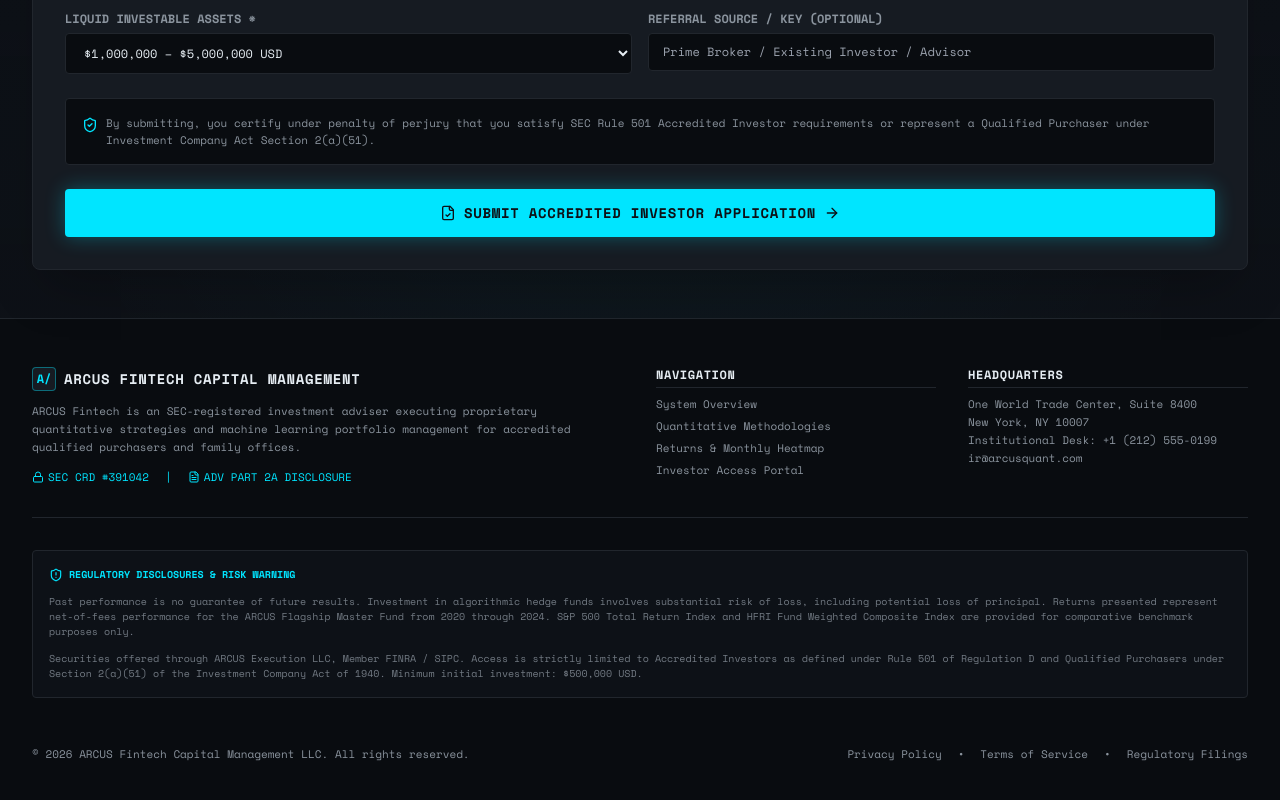
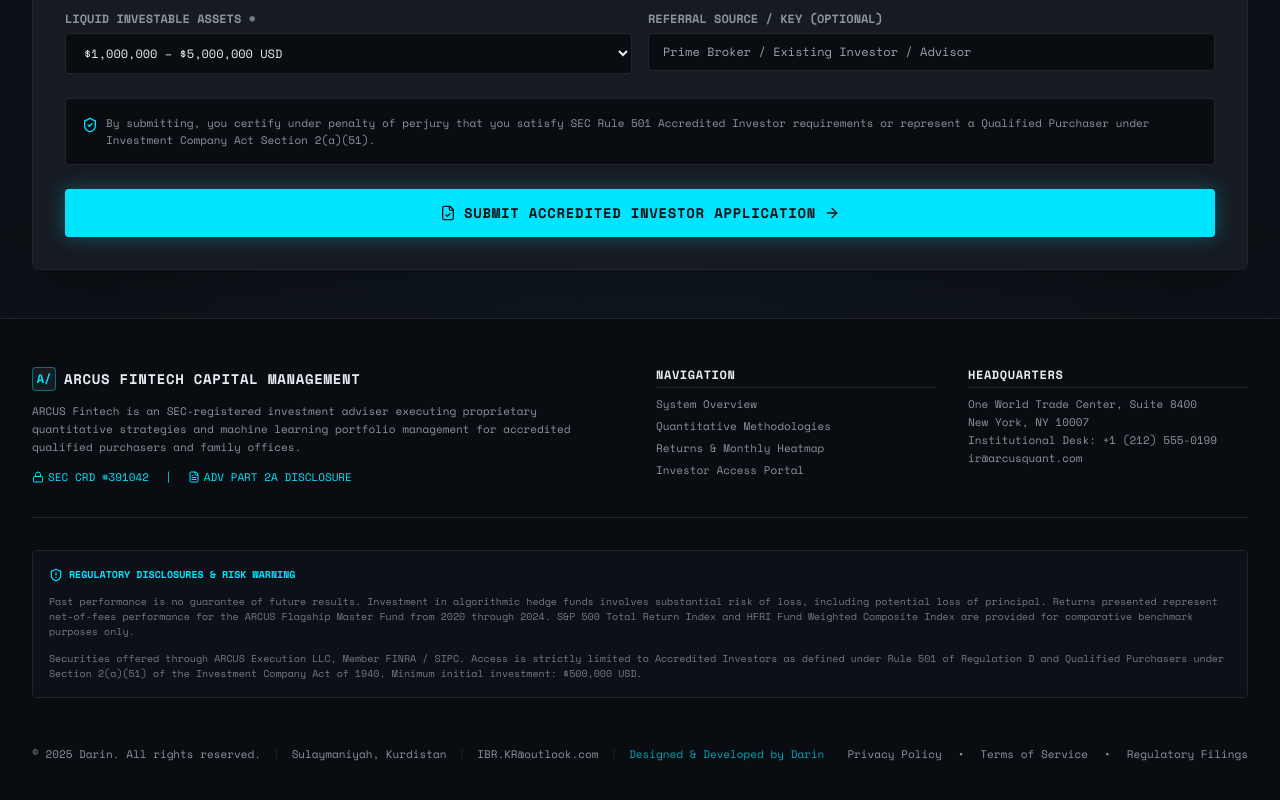
Before and after one commit to IKRtheTHERD/arcus-fintech, a Next.js app: page / in a window 1280 px wide. Shown: the part 4768-5568 px from the top of the page. Built offline with nearby package versions, Linux system fonts and the light colour scheme.

Commit message:
feat: smooth scrolling + personal branding in footer

```diff
--- a/src/app/globals.css
+++ b/src/app/globals.css
@@ -1,6 +1,10 @@
 @tailwind base;
 @tailwind components;
 @tailwind utilities;
+
+html {
+  scroll-behavior: smooth;
+}
 
 :root {
   --bg-dark: #0D1117;
--- a/src/components/Footer.tsx
+++ b/src/components/Footer.tsx
@@ -62,8 +62,16 @@
         </div>
 
         {/* Bottom copyright */}
-        <div className="flex flex-col sm:flex-row items-center justify-between text-[11px] pt-4 text-textSub">
-          <div>© {new Date().getFullYear()} ARCUS Fintech Capital Management LLC. All rights reserved.</div>
+        <div className="flex flex-col sm:flex-row items-center justify-between text-[11px] pt-4 text-textSub gap-2">
+          <div className="flex flex-col sm:flex-row items-center gap-x-3 gap-y-1 text-center sm:text-left">
+            <span>© 2025 Darin. All rights reserved.</span>
+            <span className="hidden sm:inline text-panelBorder">|</span>
+            <span>Sulaymaniyah, Kurdistan</span>
+            <span className="hidden sm:inline text-panelBorder">|</span>
+            <a href="mailto:IBR.KR@outlook.com" className="hover:text-accentCyan transition-colors">IBR.KR@outlook.com</a>
+            <span className="hidden sm:inline text-panelBorder">|</span>
+            <span className="text-accentCyan/70">Designed &amp; Developed by Darin</span>
+          </div>
           <div className="flex items-center space-x-4 mt-2 sm:mt-0">
             <span className="hover:text-textMain cursor-pointer">Privacy Policy</span>
             <span>•</span>
```
